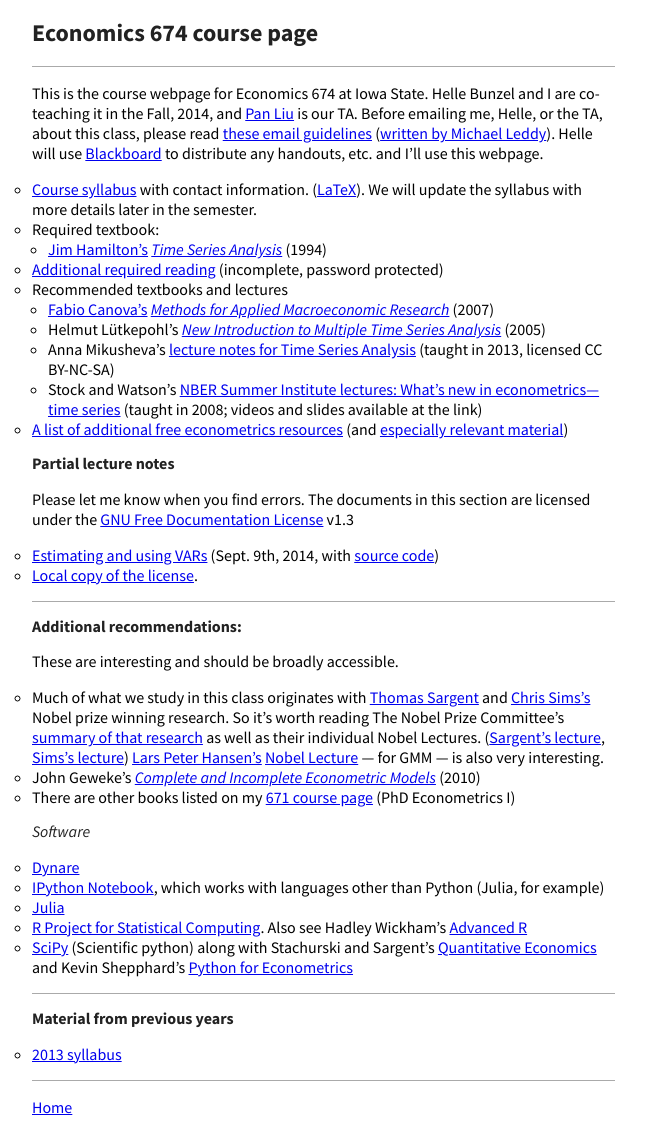
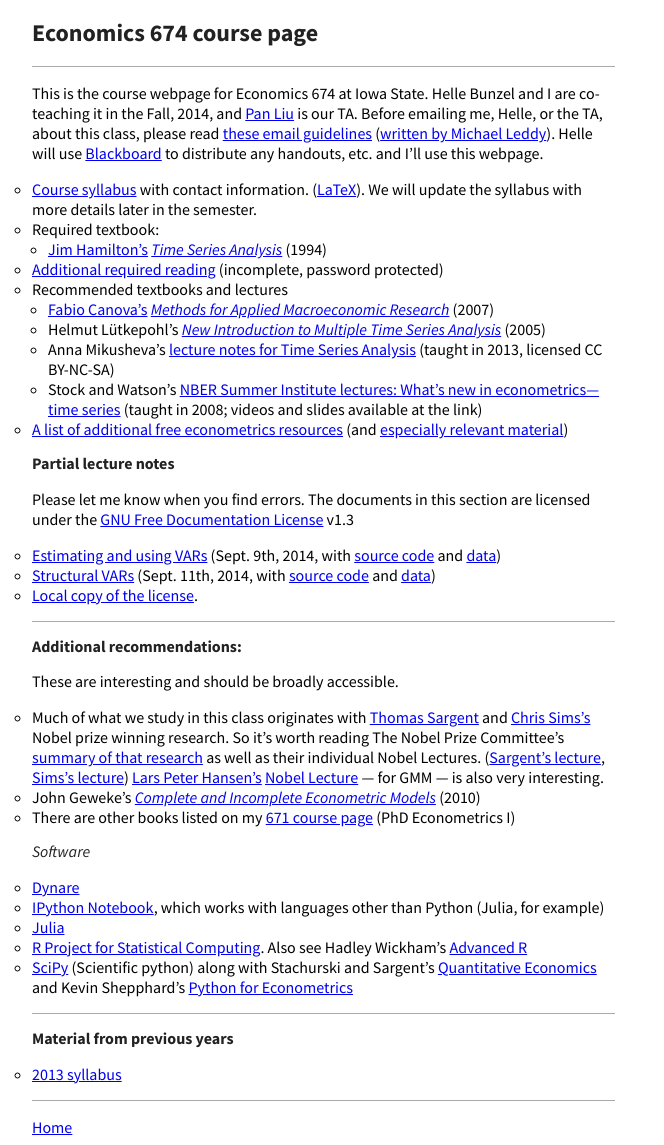
Before and after one commit to mmkuang/grayclhn.github.io, a Jekyll site: the page built from 674/index.md, in a window 1280 px wide. Shown: the whole page, without its empty margins (0-664 px from the left). Built offline with Jekyll 4.4.1, drawn with Linux system fonts in a browser that asks for light colours; Markdown is read by kramdown in place of the engine named in the settings.

```diff
--- a/674/index.md
+++ b/674/index.md
@@ -50,11 +50,16 @@ Partial lecture notes
 Please let me know when you find errors. The documents in this section
 are licensed under the [GNU Free Documentation License][FDL] v1.3
 
-* [Estimating and using VARs][VAR1] (Sept. 9th, 2014, with [source code][VAR1src])
+* [Estimating and using VARs][VAR1] (Sept. 9th, 2014, with [source code][VAR1src] and [data][VAR1data])
+* [Structural VARs][VAR2] (Sept. 11th, 2014, with [source code][VAR2src] and [data][VAR2data])
 * [Local copy of the license][FDL_local].
 
 [VAR1]: http://nbviewer.ipython.org/github/grayclhn/674/blob/v0.2.4/var_forecasts.ipynb
+[VAR2]: http://nbviewer.ipython.org/github/grayclhn/674/blob/v0.2.5/svar_lecture.ipynb
 [VAR1src]: https://github.com/grayclhn/674/blob/v0.2.4/var_forecasts.ipynb
+[VAR2src]: https://github.com/grayclhn/674/blob/v0.2.5/svar_lecture.ipynb
+[VAR1data]: https://github.com/grayclhn/674/blob/v0.2.4/data/bivariate_example.csv
+[VAR2data]: https://github.com/grayclhn/674/blob/v0.2.5/data/bivariate_example2.csv
 [FDL]: http://www.gnu.org/copyleft/fdl.html
 [FDL_local]: GNU_FDL/
 
```
